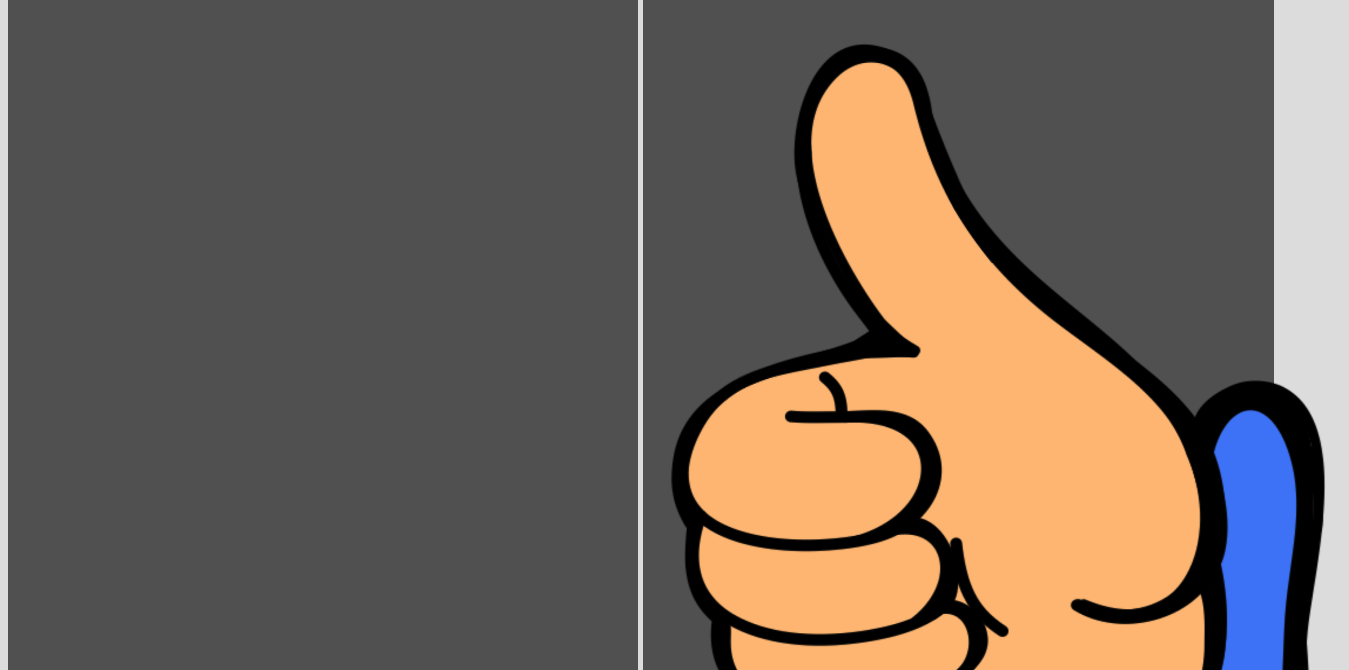
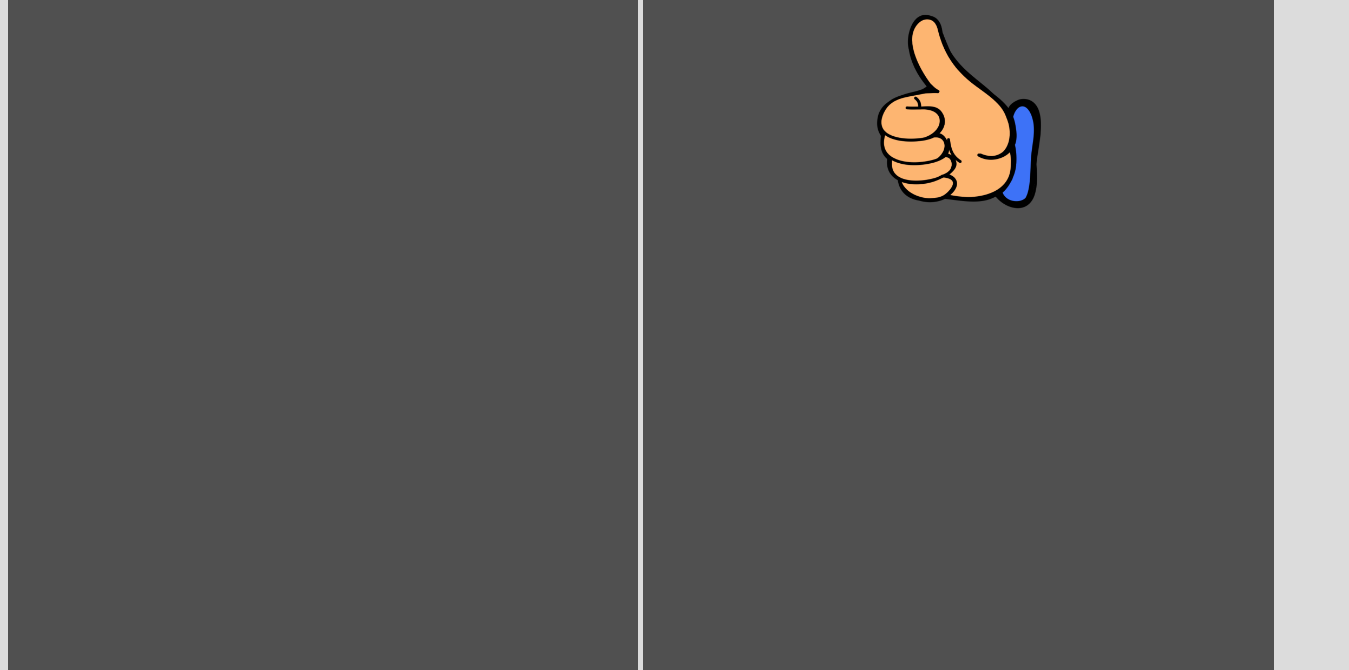
Before and after one commit to puncherbearGames/noahkenney.github.io, a plain HTML site: page index.html in a window 1280 px wide. Shown: the part 130-800 px from the top of the page, 1349 px wide, since content can reach past the window. Drawn offline with Linux system fonts and the light colour scheme.

Commit message:
Changed size of thumbs up
It doesn't take up more than most screens now.

```diff
--- a/index.html
+++ b/index.html
@@ -69,7 +69,7 @@ a {
 }
 img.thumbsup {
     position: relative;
-    height: 80%;
+    height: 20%;
 }
     </style>
 </head>
```
